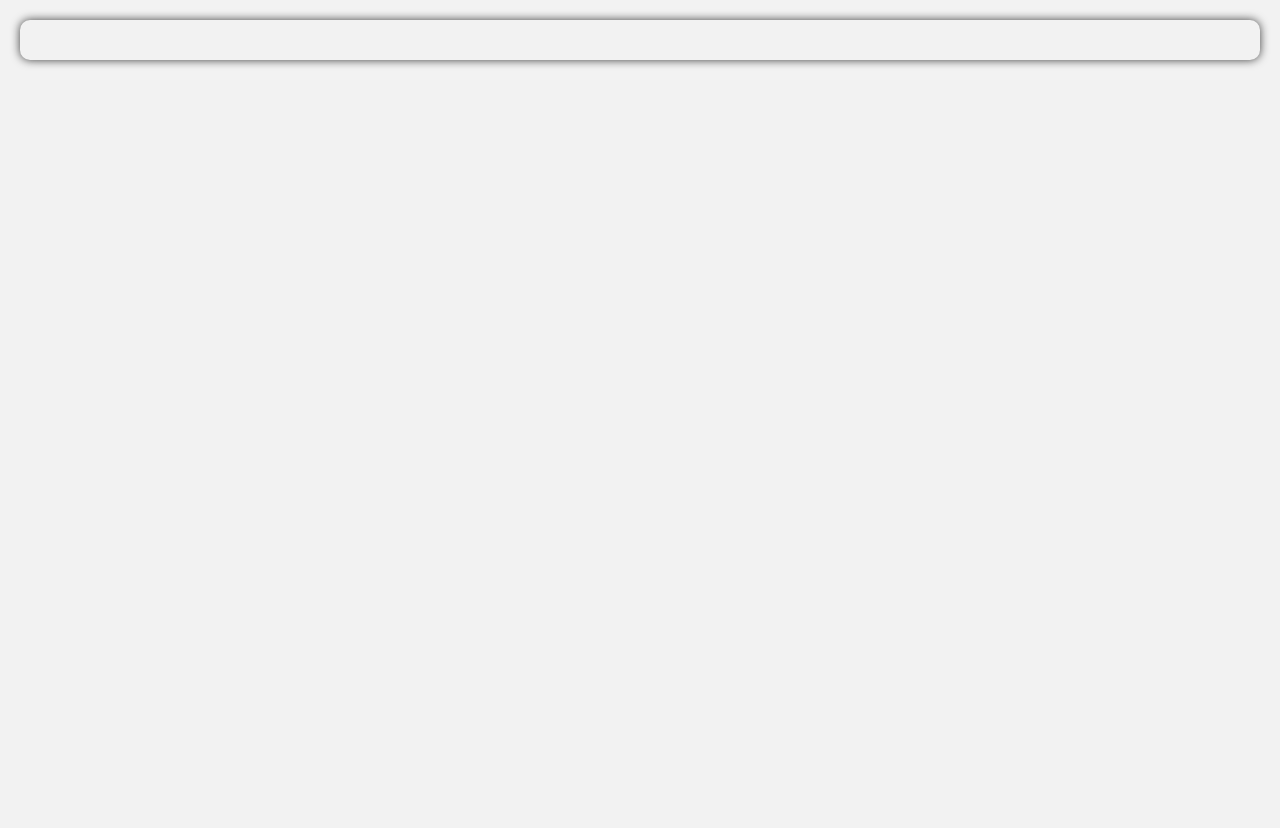
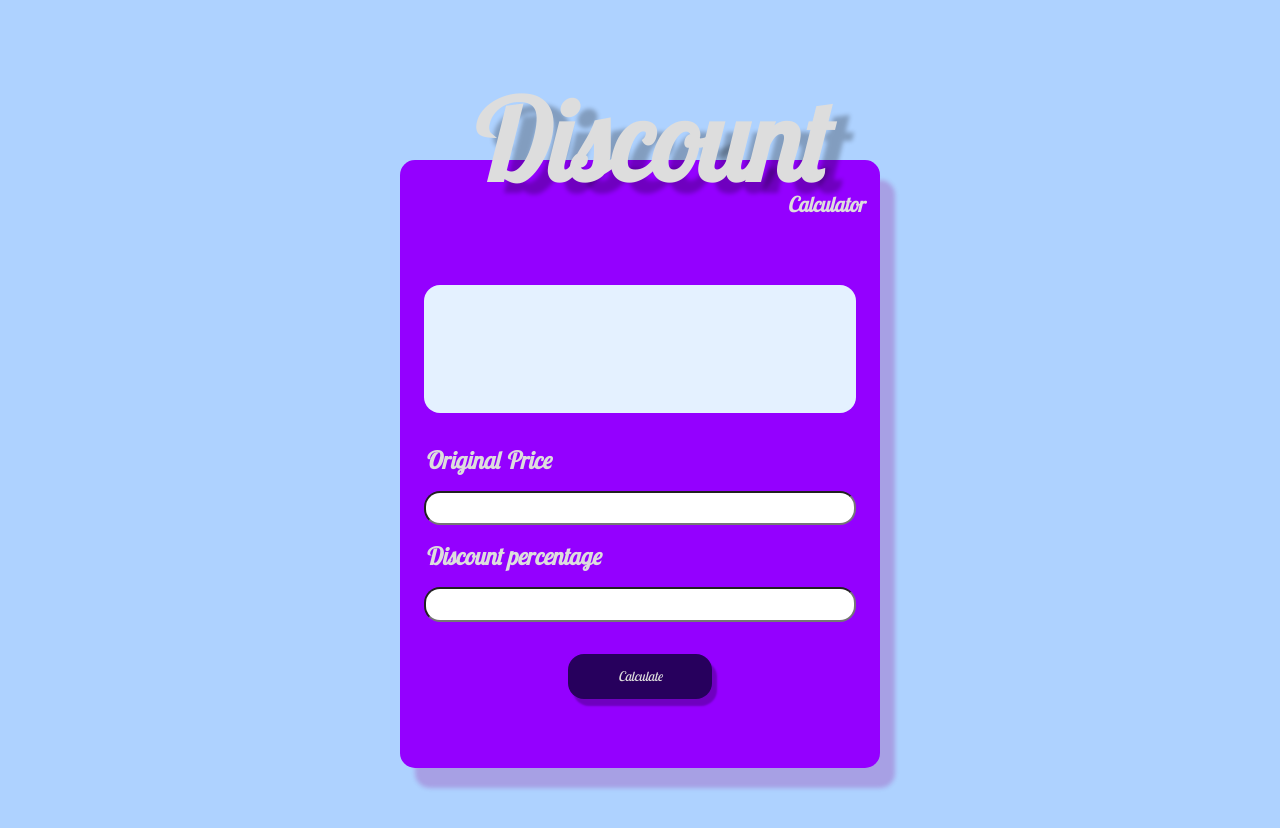
Before and after one commit to badrbnh/Discount_Calculator, a plain HTML site: page index.html in a window 1280 px wide. Before the commit the page ends 800 px from the top, so only its background shows below. Drawn offline with Linux system fonts and the light colour scheme; files that its build step writes are made by us from their sources.

Commit message:
finished

```diff
--- a/index.html
+++ b/index.html
@@ -2,10 +2,29 @@
 <html>
     <head>
         <title>Discount Calculator</title>
-        <link rel="stylesheet" href="/HTML/Discount_Calculator/styles/style.css">
+        <link rel="stylesheet" href="/Projects/Discount_Calculator/styles/style.css">
 
     </head>
     <body class="body-container">
-
+        <div class="container">
+            <div class="card">
+                <h1 class="card-title">Discount</h1>
+                <div class="phrase_container">
+                    <h4>Calculator</h4>
+                    <div class="content">
+                        <div class="output"></div>
+                        <h3>Original Price</h3>
+                        <input type="">
+                        <h3>Discount percentage</h3>
+                        <input type="">
+                        <div class="btn-container">
+                            <button class="calculate-btn">
+                                <p>Calculate</p>
+                            </button>
+                        </div>
+                    </div>
+                </div>
+            </div>
+        </div>
     </body>
 </html>
--- a/styles/style.css
+++ b/styles/style.css
@@ -1,7 +1,109 @@
+@import url('https://fonts.googleapis.com/css2?family=Lobster+Two&display=swap');
 .body-container {
-    background-color: #f2f2f2;
-    padding: 20px;
-    margin: 20px;
-    border-radius: 10px;
-    box-shadow: 0px 0px 10px 0px rgba(0,0,0,0.75);
+    display: flex;
+    justify-content: center;
+    align-items: center;
+    margin: 0;
+    padding: 0;
+    background: #AED2FF;
 }
+
+.card-title {
+    /* border : red solid 1px; */
+    color: #DDDDDD;
+    width: 30rem;
+    height: 8.6875rem;
+    text-shadow: 17px 11px 4px rgba(0, 0, 0, 0.25);
+    font-family: 'Lobster Two', sans-serif;
+    font-size: 7rem;
+    font-style: italic;
+    position: absolute;
+    z-index: 2;
+    bottom: 92%;
+    margin-bottom: 0;
+    display: flex;
+    flex-direction: column;
+    align-items: center;
+
+}
+.phrase_container {
+    /* border: green 1px solid; */
+    display: flex;
+    flex-direction: column;
+    justify-content: center;
+    margin-top: 10rem;
+}
+.card {
+    position: relative;
+    z-index: 1;
+    background: #9400FF;
+    width: 30rem;
+    height: 38rem;
+    border-radius: 0.9375rem;
+    box-shadow: 15px 20px 4px 0px rgba(148, 11, 146, 0.25);
+    margin: 5em;
+    margin-top: 0;
+}
+.content {
+    /* border: green 1px solid; */
+    display: flex;
+    flex-direction: column;
+    justify-content: center;
+    margin-top: 1rem;
+}
+.output {
+    background: #E4F1FF;
+    height: 8rem;
+    border-radius: 1rem;
+    margin: 1.5rem;
+    margin-bottom: 1rem;
+}
+h4 {
+    color: #DDDDDD;
+    display: flex;
+    justify-content: end;
+    align-items: end;
+    padding-right: 1rem;
+    padding-top: 0.2rem;
+    font-size: 1.3rem;
+    font-family: 'Lobster Two', sans-serif;
+    font-style: italic;
+}
+h3 {
+    margin: 1rem;
+    margin-left: 1.5rem;
+    color: #DDDDDD;
+    font-size: 1.5rem;
+    font-family: 'Lobster Two', sans-serif;
+    font-style: italic;
+}
+input {
+    height: 1.8rem;;
+    margin-left: 1.5rem;
+    margin-right: 1.5rem;
+    border-radius: 1rem;;
+}
+.btn-container
+{
+    display: flex;
+    justify-content: center;
+    align-items: center;
+    flex-direction: column;
+    margin: 2rem;
+}
+.calculate-btn {
+    background: #27005D;
+    color: #DDDDDD;
+    border-radius: 1rem;
+    border: none;;
+    width: 9rem;
+    box-shadow: 5px 7px 2px 0px rgba(0, 0, 0, 0.25);
+    cursor: pointer;
+}
+.calculate-btn:hover {
+    background: #142942;
+}
+p {
+    font-style: italic;
+    font-family: 'Lobster Two', sans-serif;
+}
```
